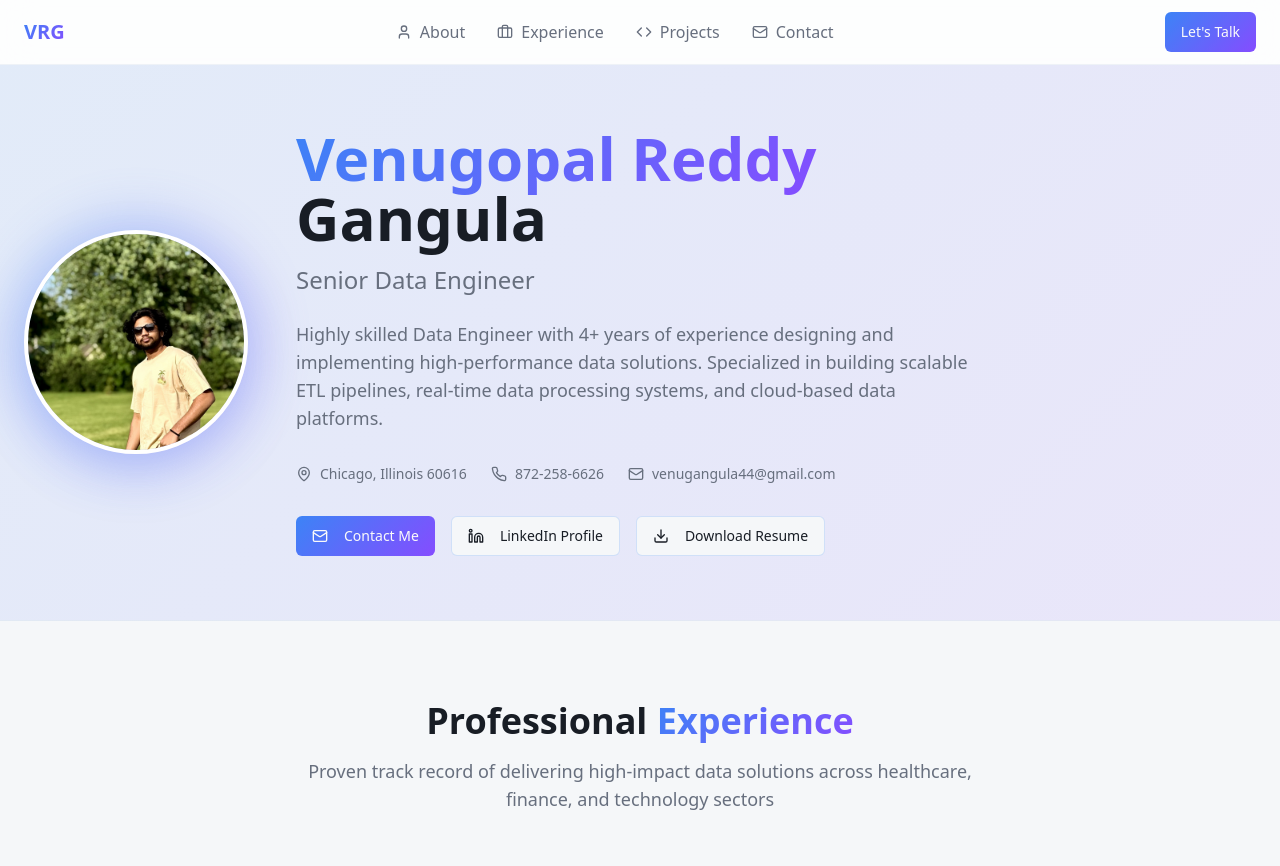
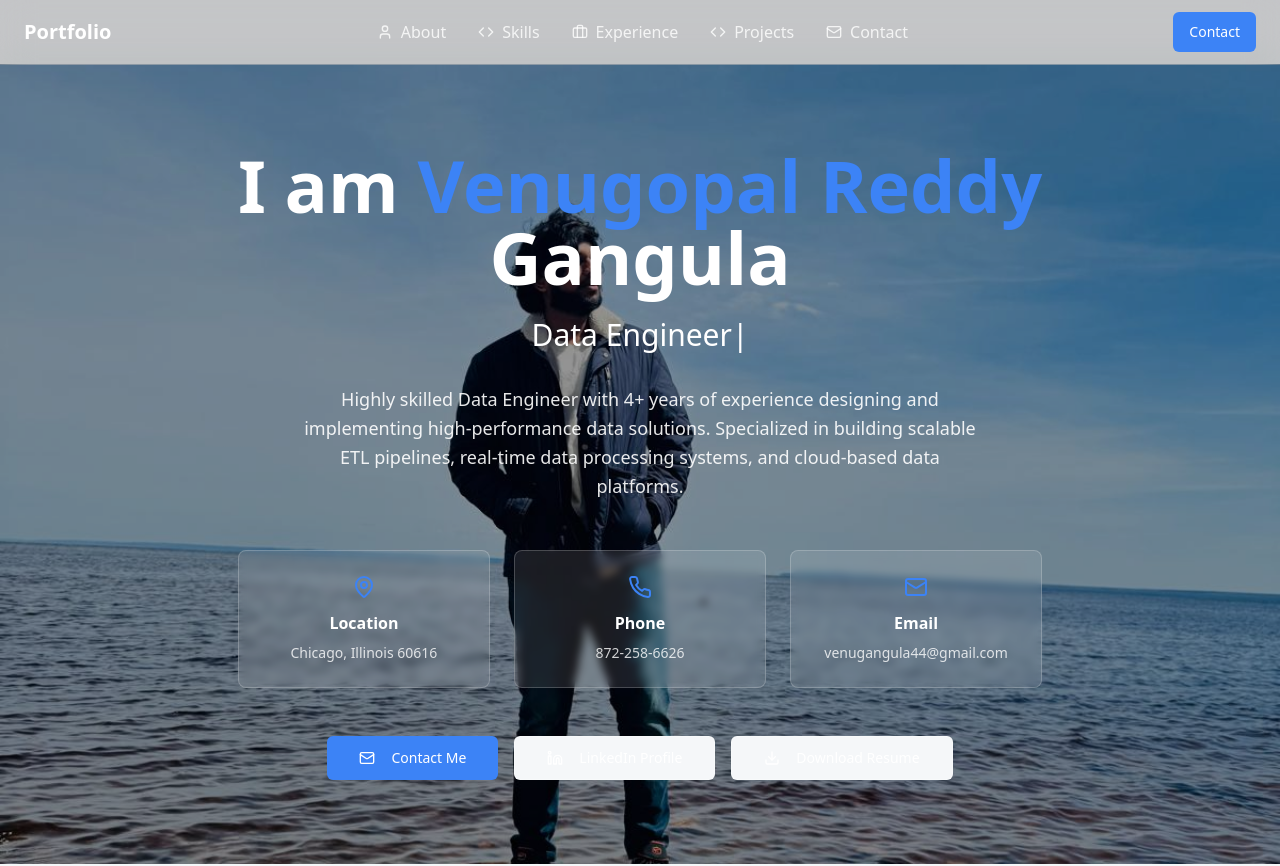
Before and after one commit to venugagula/personal-portfolio2, a React (Vite) app: page / in a window 1280 px wide. Shown: the top 866 px of the page. Built offline with nearby package versions, Linux system fonts and the light colour scheme.

Commit message:
Reverted to commit 85d6b72fabde57fd90e93925553c4850bfaa8012

```diff
--- a/src/components/Header.tsx
+++ b/src/components/Header.tsx
@@ -3,76 +3,65 @@ import { Mail, Phone, MapPin, Linkedin, Download } from "lucide-react";
 
 const Header = () => {
   return (
-    <header className="relative bg-hero-gradient border-b border-border/50">
-      <div className="absolute inset-0 bg-grid-pattern opacity-[0.02]" />
-      <div className="relative container mx-auto px-6 py-16">
-        <div className="flex flex-col lg:flex-row items-center gap-12">
-          {/* Profile Image */}
-          <div className="flex-shrink-0">
-            <div className="relative">
-              <div className="absolute inset-0 bg-primary-gradient rounded-full blur-xl opacity-30 scale-110" />
-              <img
-                src="/lovable-uploads/529fda67-26f7-441b-a699-150eb3c76555.png"
-                alt="Venugopal Reddy Gangula"
-                className="relative w-48 h-48 lg:w-56 lg:h-56 rounded-full object-cover border-4 border-card shadow-card-hover"
-              />
-            </div>
+    <header className="relative min-h-screen flex items-center justify-center bg-cover bg-center bg-no-repeat overflow-hidden" style={{backgroundImage: "url('/lovable-uploads/b45fcac7-79a5-4a0d-9980-5e1f5363ca38.png')"}}>
+      {/* Dark overlay */}
+      <div className="absolute inset-0 bg-black/40" />
+
+      {/* Content */}
+      <div className="relative z-10 text-center text-white px-6">
+        <h1 className="text-5xl lg:text-7xl font-bold mb-6 leading-tight">
+          I am <span className="text-primary">Venugopal Reddy</span>
+          <br />
+          Gangula
+        </h1>
+
+        <div className="text-2xl lg:text-3xl mb-8 font-light">
+          Data Engineer|
         </div>
 
-          {/* Hero Content */}
-          <div className="flex-1 text-center lg:text-left">
-            <h1 className="text-4xl lg:text-6xl font-bold mb-4">
-              <span className="bg-text-gradient bg-clip-text text-transparent">
-                Venugopal Reddy
-              </span>
-              <br />
-              <span className="text-foreground">Gangula</span>
-            </h1>
-
-            <p className="text-xl lg:text-2xl text-muted-foreground mb-6 font-medium">
-              Senior Data Engineer
-            </p>
-
-            <p className="text-lg text-muted-foreground mb-8 max-w-2xl">
+        <div className="max-w-2xl mx-auto text-lg mb-12 leading-relaxed opacity-90">
           Highly skilled Data Engineer with 4+ years of experience designing and implementing
           high-performance data solutions. Specialized in building scalable ETL pipelines,
           real-time data processing systems, and cloud-based data platforms.
-            </p>
+        </div>
 
-            {/* Contact Info */}
-            <div className="flex flex-wrap items-center justify-center lg:justify-start gap-6 mb-8 text-sm">
-              <div className="flex items-center gap-2 text-muted-foreground">
-                <MapPin className="w-4 h-4" />
-                Chicago, Illinois 60616
+        {/* Contact Info Cards */}
+        <div className="grid grid-cols-1 md:grid-cols-3 gap-6 max-w-4xl mx-auto mb-12">
+          <div className="bg-white/10 backdrop-blur-sm rounded-lg p-6 border border-white/20">
+            <MapPin className="w-6 h-6 mx-auto mb-3 text-primary" />
+            <h3 className="font-semibold mb-2">Location</h3>
+            <p className="text-sm opacity-80">Chicago, Illinois 60616</p>
           </div>
-              <div className="flex items-center gap-2 text-muted-foreground">
-                <Phone className="w-4 h-4" />
-                872-258-6626
+
+          <div className="bg-white/10 backdrop-blur-sm rounded-lg p-6 border border-white/20">
+            <Phone className="w-6 h-6 mx-auto mb-3 text-primary" />
+            <h3 className="font-semibold mb-2">Phone</h3>
+            <p className="text-sm opacity-80">872-258-6626</p>
           </div>
-              <div className="flex items-center gap-2 text-muted-foreground">
-                <Mail className="w-4 h-4" />
-                venugangula44@gmail.com
+
+          <div className="bg-white/10 backdrop-blur-sm rounded-lg p-6 border border-white/20">
+            <Mail className="w-6 h-6 mx-auto mb-3 text-primary" />
+            <h3 className="font-semibold mb-2">Email</h3>
+            <p className="text-sm opacity-80">venugangula44@gmail.com</p>
           </div>
         </div>
 
         {/* CTA Buttons */}
-            <div className="flex flex-col sm:flex-row gap-4 justify-center lg:justify-start">
-              <Button className="bg-primary-gradient hover:opacity-90 transition-opacity">
-                <Mail className="w-4 h-4 mr-2" />
+        <div className="flex flex-col sm:flex-row gap-4 justify-center">
+          <Button size="lg" className="bg-primary hover:bg-primary/90 text-white px-8">
+            <Mail className="w-5 h-5 mr-2" />
             Contact Me
           </Button>
 
-              <Button variant="outline" className="border-primary/20 hover:border-primary/40">
-                <Linkedin className="w-4 h-4 mr-2" />
+          <Button size="lg" variant="outline" className="border-white/30 text-white hover:bg-white/10 px-8">
+            <Linkedin className="w-5 h-5 mr-2" />
             LinkedIn Profile
           </Button>
 
-              <Button variant="outline" className="border-primary/20 hover:border-primary/40">
-                <Download className="w-4 h-4 mr-2" />
+          <Button size="lg" variant="outline" className="border-white/30 text-white hover:bg-white/10 px-8">
+            <Download className="w-5 h-5 mr-2" />
             Download Resume
           </Button>
-            </div>
-          </div>
         </div>
       </div>
     </header>
--- a/src/components/Navigation.tsx
+++ b/src/components/Navigation.tsx
@@ -7,6 +7,7 @@ const Navigation = () => {
 
   const navItems = [
     { label: "About", href: "#about", icon: User },
+    { label: "Skills", href: "#skills", icon: Code },
     { label: "Experience", href: "#experience", icon: Briefcase },
     { label: "Projects", href: "#projects", icon: Code },
     { label: "Contact", href: "#contact", icon: Mail },
@@ -19,12 +20,12 @@ const Navigation = () => {
   };
 
   return (
-    <nav className="fixed top-0 left-0 right-0 z-50 bg-card/80 backdrop-blur-lg border-b border-border/50">
+    <nav className="fixed top-0 left-0 right-0 z-50 bg-black/20 backdrop-blur-lg border-b border-white/10">
       <div className="container mx-auto px-6">
         <div className="flex items-center justify-between h-16">
           {/* Logo */}
           <div className="font-bold text-xl">
-            <span className="bg-text-gradient bg-clip-text text-transparent">VRG</span>
+            <span className="text-white">Portfolio</span>
           </div>
 
           {/* Desktop Navigation */}
@@ -33,7 +34,7 @@ const Navigation = () => {
               <button
                 key={item.label}
                 onClick={() => scrollToSection(item.href)}
-                className="flex items-center gap-2 text-muted-foreground hover:text-primary transition-colors"
+                className="flex items-center gap-2 text-white/80 hover:text-white transition-colors"
               >
                 <item.icon className="w-4 h-4" />
                 {item.label}
@@ -45,9 +46,9 @@ const Navigation = () => {
           <div className="hidden md:block">
             <Button
               onClick={() => scrollToSection("#contact")}
-              className="bg-primary-gradient hover:opacity-90 transition-opacity"
+              className="bg-primary hover:bg-primary/90 text-white"
             >
-              Let's Talk
+              Contact
             </Button>
           </div>
 
@@ -70,17 +71,17 @@ const Navigation = () => {
                 <button
                   key={item.label}
                   onClick={() => scrollToSection(item.href)}
-                  className="flex items-center gap-3 text-muted-foreground hover:text-primary transition-colors py-2"
+                  className="flex items-center gap-3 text-white/80 hover:text-white transition-colors py-2"
                 >
                   <item.icon className="w-4 h-4" />
                   {item.label}
                 </button>
               ))}
-              <Button
+               <Button
                 onClick={() => scrollToSection("#contact")}
-                className="bg-primary-gradient hover:opacity-90 transition-opacity mt-4"
+                className="bg-primary hover:bg-primary/90 text-white mt-4"
               >
-                Let's Talk
+                Contact
               </Button>
             </div>
           </div>
--- a/src/pages/Index.tsx
+++ b/src/pages/Index.tsx
@@ -16,11 +16,13 @@ const Index = () => {
           <Header />
         </section>
 
+        <section id="skills">
+          <Skills />
+        </section>
+
         <section id="experience">
           <Experience />
         </section>
-
-        <Skills />
 
         <section id="projects">
           <Projects />
--- a/vite.config.ts
+++ b/vite.config.ts
@@ -5,14 +5,14 @@ import { componentTagger } from "lovable-tagger";
 
 // https://vitejs.dev/config/
 export default defineConfig(({ mode }) => ({
-  base: "/personal-portfolio2/", // <-- This fixes GitHub Pages routing!
   server: {
     host: "::",
     port: 8080,
   },
   plugins: [
     react(),
-    mode === "development" && componentTagger(),
+    mode === 'development' &&
+    componentTagger(),
   ].filter(Boolean),
   resolve: {
     alias: {
```
Also changed, not shown: public/lovable-uploads/b45fcac7-79a5-4a0d-9980-5e1f5363ca38.png (added). Lines whose indentation alone changed are shown as unchanged.
